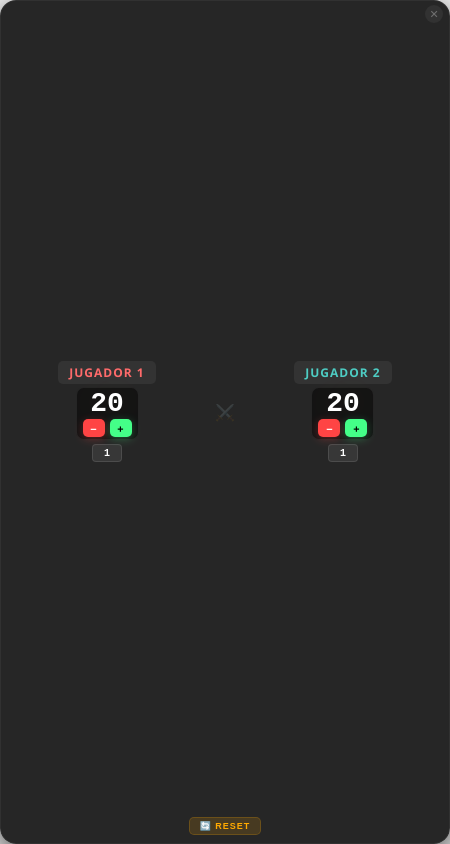
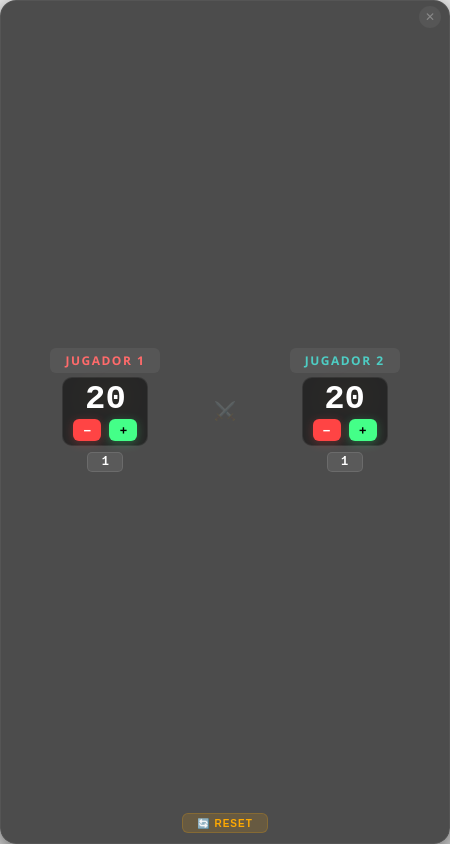
Before and after one commit to tipazosmyl-sys/contador-magic-overlay, an Electron app: page src/index.html in a window 450 px wide. Drawn offline with Linux system fonts and the light colour scheme.

Commit message:
Ajustes visuales - más grande y más transparente

```diff
--- a/src/index.html
+++ b/src/index.html
@@ -5,7 +5,7 @@
     <meta name="viewport" content="width=device-width, initial-scale=1.0">
     <title>Magic Overlay Counter</title>
     <style>
-        /* ===== ESTILOS COMPACTOS ===== */
+        /* ===== ESTILOS ACTUALIZADOS ===== */
         * {
             margin: 0;
             padding: 0;
@@ -24,10 +24,10 @@
         }
 
         .overlay-container {
-            background: rgba(0, 0, 0, 0.85);
-            backdrop-filter: blur(10px);
+            background: rgba(0, 0, 0, 0.70);  /* ← MÁS TRANSPARENTE (antes 0.85) */
+            backdrop-filter: blur(8px);        /* ← UN POCO MENOS DE BORROSO */
             border-radius: 16px;
-            padding: 10px 20px 10px 20px;
+            padding: 14px 24px 14px 24px;
             box-shadow: 0 10px 40px rgba(0, 0, 0, 0.9);
             position: relative;
             width: 100%;
@@ -36,7 +36,7 @@
             flex-direction: column;
             align-items: center;
             justify-content: center;
-            min-height: 170px;
+            min-height: 200px;
             border: 1px solid rgba(255, 255, 255, 0.05);
             -webkit-app-region: drag;
         }
@@ -44,14 +44,14 @@
         /* Botón cerrar */
         .close-btn {
             position: absolute;
-            top: 4px;
-            right: 6px;
+            top: 5px;
+            right: 8px;
             background: rgba(255, 255, 255, 0.05);
             border: none;
             color: rgba(255, 255, 255, 0.3);
-            font-size: 11px;
-            width: 18px;
-            height: 18px;
+            font-size: 12px;
+            width: 22px;
+            height: 22px;
             border-radius: 50%;
             cursor: pointer;
             transition: all 0.2s ease;
@@ -69,30 +69,30 @@
         /* Contenedor jugadores */
         .container {
             display: flex;
-            gap: 20px;
+            gap: 30px;
             align-items: center;
             justify-content: center;
             width: 100%;
             flex: 1;
-            padding: 2px 0;
+            padding: 4px 0;
         }
 
         .player {
             display: flex;
             flex-direction: column;
             align-items: center;
-            gap: 3px;
-            min-width: 90px;
+            gap: 4px;
+            min-width: 110px;
             flex: 1;
         }
 
         .player-label {
             color: #fff;
-            font-size: 12px;
+            font-size: 14px;          /* ← NOMBRE MÁS GRANDE (antes 12px) */
             font-weight: bold;
-            letter-spacing: 1px;
-            padding: 2px 10px;
-            border-radius: 5px;
+            letter-spacing: 1.5px;
+            padding: 3px 14px;
+            border-radius: 6px;
             background: rgba(255, 255, 255, 0.06);
             cursor: pointer;
             transition: all 0.2s ease;
@@ -122,14 +122,14 @@
         .player-name-input {
             background: rgba(255, 255, 255, 0.1);
             border: 2px solid rgba(255, 215, 0, 0.3);
-            border-radius: 5px;
-            padding: 2px 8px;
+            border-radius: 6px;
+            padding: 2px 10px;
             color: white;
-            font-size: 12px;
+            font-size: 14px;
             font-weight: bold;
             text-align: center;
             font-family: 'Segoe UI', sans-serif;
-            width: 90px;
+            width: 110px;
             display: none;
             -webkit-app-region: no-drag;
         }
@@ -150,22 +150,22 @@
             align-items: center;
             justify-content: center;
             background: rgba(0, 0, 0, 0.5);
-            padding: 3px 10px 4px 10px;
-            border-radius: 8px;
+            padding: 6px 16px 8px 16px;
+            border-radius: 10px;
             border: 1px solid rgba(255, 255, 255, 0.08);
-            min-width: 60px;
-            min-height: 55px;
-            gap: 1px;
+            min-width: 80px;           /* ← CUADRO MÁS ANCHO (antes 60px) */
+            min-height: 70px;          /* ← CUADRO MÁS ALTO (antes 55px) */
+            gap: 3px;
         }
 
         .life-value {
             color: #fff;
-            font-size: 36px;
+            font-size: 44px;           /* ← NÚMERO MÁS GRANDE (antes 36px) */
             font-weight: bold;
             font-family: 'Courier New', monospace;
             text-shadow: 0 0 30px rgba(255, 215, 0, 0.1);
             line-height: 1;
-            min-width: 45px;
+            min-width: 55px;
             text-align: center;
         }
 
@@ -186,20 +186,20 @@
         /* Botones de daño/cura dentro del contenedor de vida */
         .life-buttons {
             display: flex;
-            gap: 5px;
+            gap: 8px;
             align-items: center;
         }
 
         .btn-life {
             border: none;
-            border-radius: 5px;
-            padding: 1px 8px;
-            font-size: 13px;
+            border-radius: 6px;
+            padding: 2px 12px;
+            font-size: 15px;
             font-weight: bold;
             cursor: pointer;
             transition: all 0.15s ease;
-            width: 26px;
-            height: 22px;
+            width: 32px;
+            height: 26px;
             text-align: center;
             font-family: 'Segoe UI', sans-serif;
             -webkit-app-region: no-drag;
@@ -215,43 +215,43 @@
         .btn-damage {
             background: #ff4444;
             color: white;
-            box-shadow: 0 2px 8px rgba(255, 68, 68, 0.3);
+            box-shadow: 0 2px 10px rgba(255, 68, 68, 0.3);
         }
 
         .btn-damage:hover {
             background: #ff2222;
-            box-shadow: 0 2px 12px rgba(255, 68, 68, 0.5);
+            box-shadow: 0 2px 15px rgba(255, 68, 68, 0.5);
         }
 
         .btn-heal {
             background: #44ff88;
             color: #000;
-            box-shadow: 0 2px 8px rgba(68, 255, 136, 0.3);
+            box-shadow: 0 2px 10px rgba(68, 255, 136, 0.3);
         }
 
         .btn-heal:hover {
             background: #22ff77;
-            box-shadow: 0 2px 12px rgba(68, 255, 136, 0.5);
+            box-shadow: 0 2px 15px rgba(68, 255, 136, 0.5);
         }
 
-        /* Input de daño INDIVIDUAL debajo de cada 20 - MÁS PEQUEÑO */
+        /* Input de daño INDIVIDUAL debajo de cada 20 */
         .damage-input-container {
             display: flex;
             justify-content: center;
             align-items: center;
-            margin-top: 1px;
+            margin-top: 2px;
             width: 100%;
         }
 
         .damage-input {
             background: rgba(255, 255, 255, 0.08);
             border: 1px solid rgba(255, 255, 255, 0.1);
-            border-radius: 4px;
-            padding: 1px 6px;
+            border-radius: 5px;
+            padding: 2px 8px;
             color: white;
-            font-size: 12px;
-            width: 36px;
-            height: 22px;
+            font-size: 14px;
+            width: 42px;              /* ← INPUT MÁS GRANDE (antes 36px) */
+            height: 24px;
             text-align: center;
             font-family: 'Courier New', monospace;
             font-weight: bold;
@@ -274,8 +274,8 @@
 
         .bottom-controls {
             display: flex;
-            gap: 6px;
-            margin-top: 3px;
+            gap: 8px;
+            margin-top: 4px;
             -webkit-app-region: no-drag;
         }
 
@@ -283,14 +283,14 @@
             background: rgba(255, 170, 0, 0.15);
             color: #ffaa00;
             border: 1px solid rgba(255, 170, 0, 0.2);
-            padding: 2px 14px;
-            font-size: 11px;
-            border-radius: 5px;
+            padding: 3px 18px;
+            font-size: 12px;
+            border-radius: 6px;
             font-weight: 600;
             cursor: pointer;
             transition: all 0.2s ease;
             letter-spacing: 1px;
-            height: 22px;
+            height: 24px;
         }
 
         .btn-reset:hover {
@@ -305,11 +305,11 @@
 
         .vs-divider {
             color: rgba(255, 255, 255, 0.15);
-            font-size: 16px;
+            font-size: 18px;
             font-weight: bold;
             display: flex;
             align-items: center;
-            padding: 0 2px;
+            padding: 0 3px;
         }
 
         /* Efectos */
@@ -336,14 +336,15 @@
         }
 
         @media (max-width: 450px) {
-            .container { gap: 10px; }
-            .life-value { font-size: 28px; }
-            .player { min-width: 70px; }
-            .overlay-container { padding: 8px 10px; }
-            .life-container { min-width: 50px; min-height: 45px; padding: 2px 6px; }
-            .btn-life { width: 22px; height: 18px; font-size: 11px; padding: 1px 5px; }
-            .damage-input { width: 30px; height: 18px; font-size: 10px; }
-            .btn-reset { font-size: 9px; padding: 1px 10px; height: 18px; }
+            .container { gap: 15px; }
+            .life-value { font-size: 34px; }
+            .player { min-width: 90px; }
+            .overlay-container { padding: 10px 14px; }
+            .life-container { min-width: 65px; min-height: 60px; padding: 4px 10px; }
+            .btn-life { width: 28px; height: 22px; font-size: 13px; }
+            .damage-input { width: 36px; height: 20px; font-size: 12px; }
+            .player-label { font-size: 12px; }
+            .btn-reset { font-size: 10px; padding: 2px 14px; height: 20px; }
         }
     </style>
 </head>
@@ -531,13 +532,12 @@
         // 8. EVENTOS: BOTONES
         // ============================================
 
-        // Botones de daño y cura - CADA UNO USA SU PROPIO INPUT
+        // Botones de daño y cura
         document.querySelectorAll('.btn-damage, .btn-heal').forEach(btn => {
             btn.addEventListener('click', () => {
                 const player = parseInt(btn.dataset.player);
                 const action = btn.dataset.action;
 
-                // Usar el input correspondiente a cada jugador
                 let amount;
                 if (player === 1) {
                     amount = parseInt(damageInput1.value) || 1;
```
